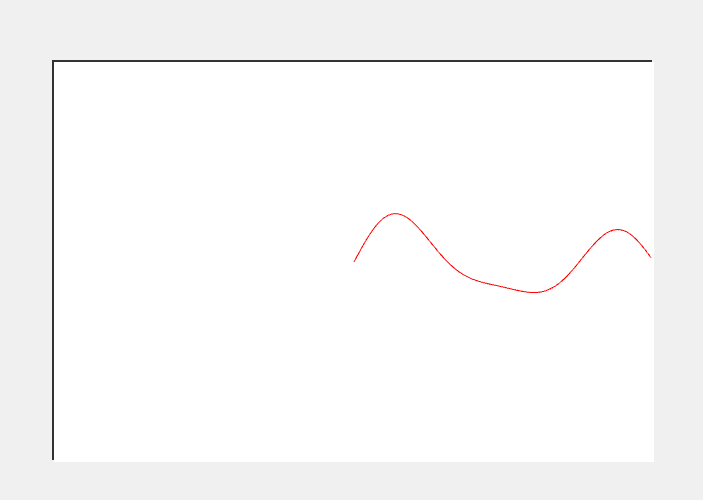
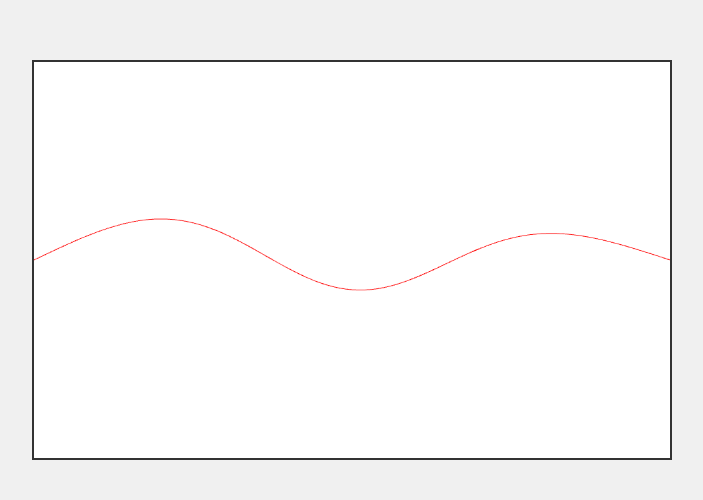
Before and after one commit to MrBONAN/Chord, a website with bundled scripts: page index.html in a window 1280 px wide. Shown: the part 140-640 px from the top of the page, without its empty margins (288-991 px from the left). Built offline with nearby package versions, Linux system fonts and the light colour scheme.

Commit message:
пцзп

```diff
--- a/index.html
+++ b/index.html
@@ -7,7 +7,7 @@
 </head>
 <body>
 <div id="draw-area">
-    <canvas id="glcanvas" width="600" height="400"></canvas>
+    <canvas id="glcanvas" width="800" height="600"></canvas>
 </div>
 <script type="module" src="script.js"></script>
 <script type="module" src="webGlHelper.js"></script>
--- a/integrate.js
+++ b/integrate.js
@@ -18,7 +18,7 @@ export function multiplyFunctionHeights(heights1, heights2) {
 export function calculateFunctionHeights(func, count, dx, startX) {
     let x = startX;
     const heights = [];
-    for (let i = 0; i < count; i++) {
+    for (let i = 0; i < count + 1; i++) {
         heights.push(func(x));
         x += dx;
     }
@@ -72,10 +72,9 @@ export function createFunctionPoints(heights, dx, startX) {
     const points = new Float32Array(heights.length * 2);
     let x = startX;
     for (let i = 0; i < heights.length; i += 1) {
-        points[i * 2] = x;
+        points[i * 2] = 2 * x - 1;
         points[i * 2 + 1] = heights[i];
         x += dx;
     }
-
     return points;
 }
--- a/script.js
+++ b/script.js
@@ -72,7 +72,7 @@ gl.clearColor(1.0, 1.0, 1.0, 1.0);
 /////////////////
 function render(time) {
     // Время приходит в миллисекундах; переводим в секунды
-    const t = time * 0.001;
+    const t = time * 0.0001;
     const stringFunctionInCurrentMoment = (x) => stringFunction(t, x);
 
     const heights = calculateFunctionHeights(stringFunctionInCurrentMoment, pointsCount, dx, left);
--- a/style.css
+++ b/style.css
@@ -1,5 +1,9 @@
+* {
+    margin: 0;
+    padding: 0;
+}
+
 body {
-    margin: 0;
     display: flex;
     justify-content: center;
     align-items: center;
@@ -9,7 +13,17 @@ body {
 
 #draw-area {
     border: 2px solid #333;
-    width: 600px;
-    height: 400px;
+    height: 50vh;
+    width: 50vw;
     box-sizing: border-box;
+    position: relative;
 }
+
+#glcanvas {
+    display: block;
+    width: 100%;
+    height: 100%;
+    position: absolute;
+    top: 0;
+    left: 0;
+}
```
